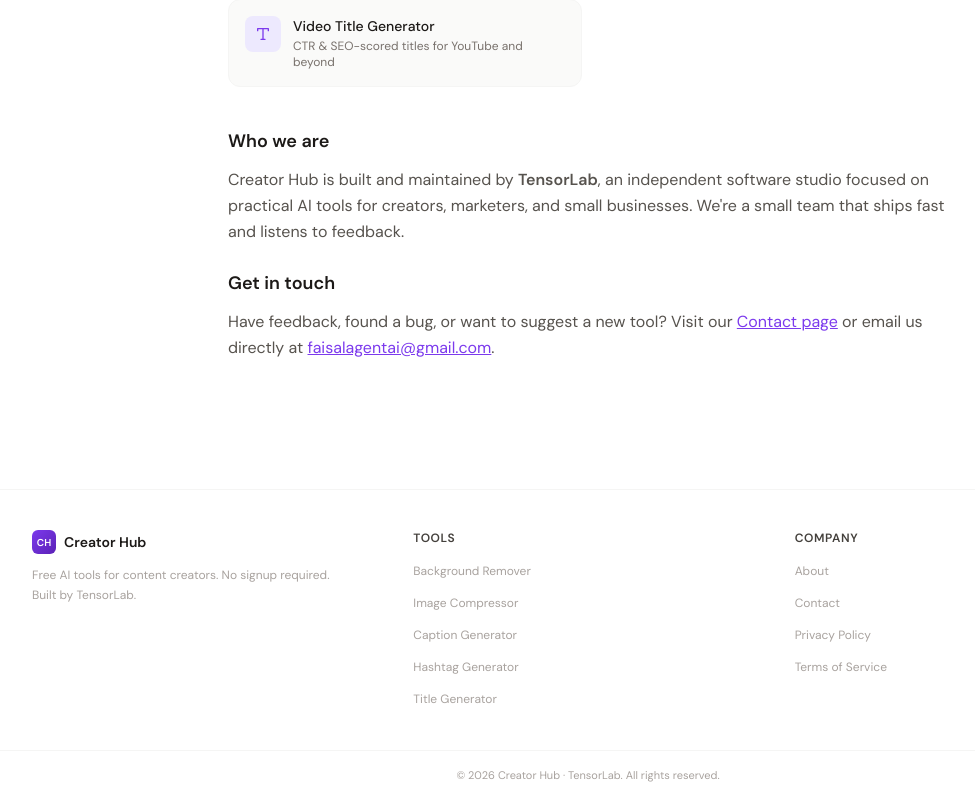
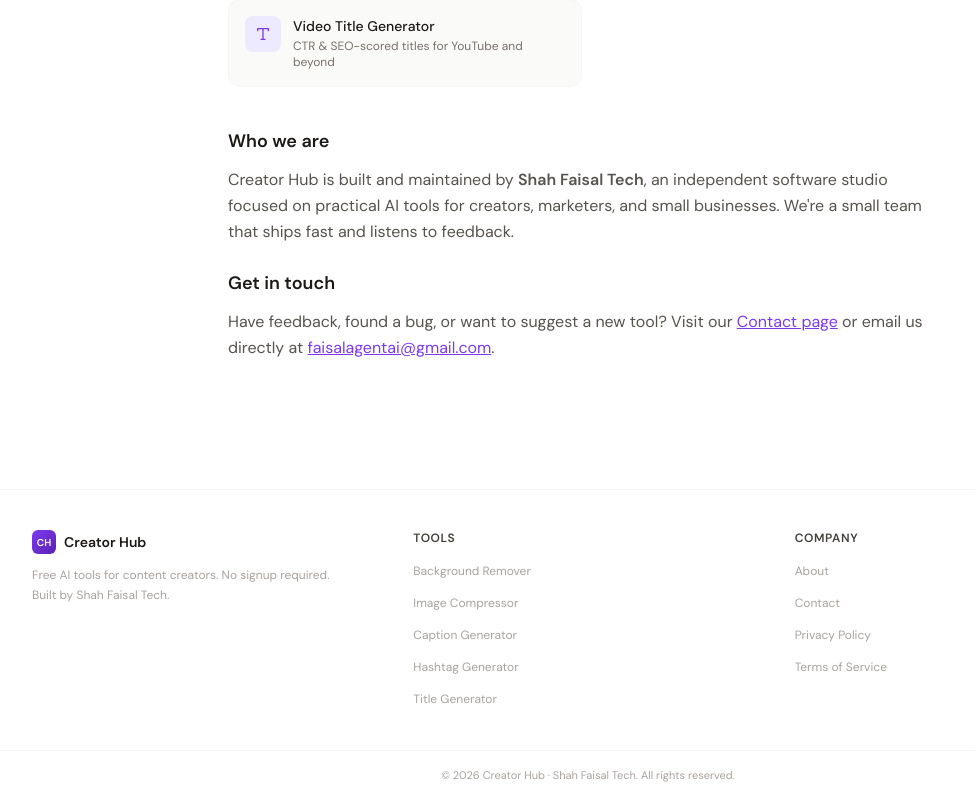
Before and after one commit to faisalaiagent/Creator-Hub, a Next.js app: page /about in a window 1280 px wide. Shown: the part 680-1480 px from the top of the page, without its empty margins (52-1027 px from the left). Built offline with nearby package versions, Linux system fonts and the light colour scheme; no server answers.

Commit message:
Rebrand: TensorLab → Shah Faisal Tech

```diff
--- a/app/about/page.tsx
+++ b/app/about/page.tsx
@@ -3,7 +3,7 @@
 
 export const metadata: Metadata = {
   title: "About | Creator Hub",
-  description: "Learn about Creator Hub — free AI-powered tools for content creators, built by TensorLab.",
+  description: "Learn about Creator Hub — free AI-powered tools for content creators, built by Shah Faisal Tech.",
   robots: { index: true, follow: true },
 };
 
@@ -56,7 +56,7 @@
 
         <h2 className="text-lg font-semibold text-stone-900 mb-3">Who we are</h2>
         <p className="text-base text-stone-600 leading-relaxed mb-6">
-          Creator Hub is built and maintained by <strong>TensorLab</strong>, an independent
+          Creator Hub is built and maintained by <strong>Shah Faisal Tech</strong>, an independent
           software studio focused on practical AI tools for creators, marketers, and small
           businesses. We're a small team that ships fast and listens to feedback.
         </p>
--- a/app/layout.tsx
+++ b/app/layout.tsx
@@ -98,7 +98,7 @@
                 <span className="text-sm font-semibold text-stone-900">Creator Hub</span>
               </div>
               <p className="text-xs text-stone-400 leading-relaxed max-w-xs">
-                Free AI tools for content creators. No signup required. Built by TensorLab.
+                Free AI tools for content creators. No signup required. Built by Shah Faisal Tech.
               </p>
             </div>
 
@@ -141,7 +141,7 @@
 
           <div className="border-t border-stone-100 py-4 text-center">
             <p className="text-[11px] text-stone-400">
-              © {new Date().getFullYear()} Creator Hub · TensorLab. All rights reserved.
+              © {new Date().getFullYear()} Creator Hub · Shah Faisal Tech. All rights reserved.
             </p>
           </div>
         </footer>
```
